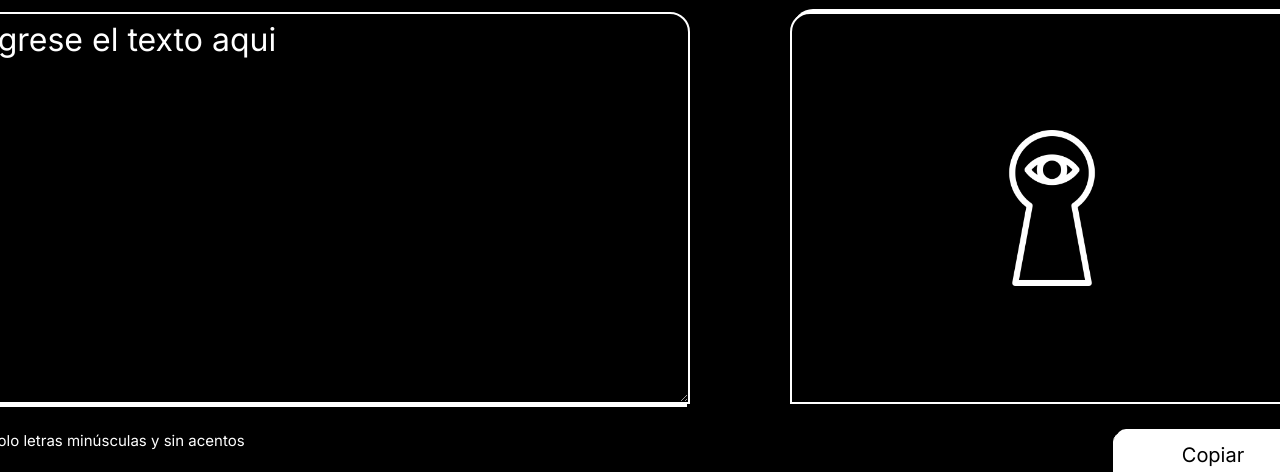
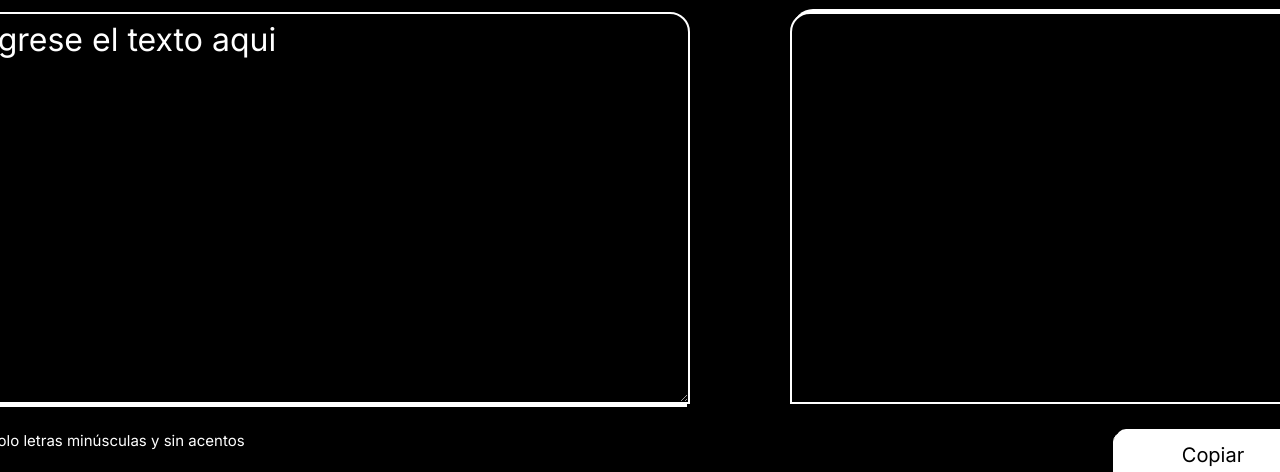
Before and after one commit to BiltFired/Challenge-Encriptador-de-texto-ONE, a plain HTML site: page index.html in a window 1280 px wide. Both pictures are taken after a click on the button "Encriptar". Shown: the part 37-509 px from the top of the page. Drawn offline with Linux system fonts and the light colour scheme.

Commit message:
Cambio de color al seleccionar y imagen desaparece al encriptar

```diff
--- a/config.js
+++ b/config.js
@@ -16,7 +16,7 @@ function encriptar(texto) {
     };
     for (let clave in diccionario) {
         let regex = new RegExp(clave, 'g');
-        encriptado = encriptado.replace(regex, diccionario[clave]);
+        encriptado = encriptado.replaceAll(regex, diccionario[clave]);
     }
     return encriptado;
 }
@@ -32,7 +32,7 @@ function desencriptar(texto) {
     };
     for (let clave in diccionario) {
         let regex = new RegExp(clave, 'g');
-        desencriptado = desencriptado.replace(regex, diccionario[clave]);
+        desencriptado = desencriptado.replaceAll(regex, diccionario[clave]);
     }
     return desencriptado;
 }
@@ -46,6 +46,8 @@ function handleClickEncriptar() {
     let texto = textArea.value;
     let resultado = encriptar(texto);
     mensajeArea.value = resultado;
+    textArea.value = "";
+    mensajeArea.style.backgroundImage = "none"
 }
 
 function handleClickCopiar() {
--- a/style.css
+++ b/style.css
@@ -62,6 +62,10 @@ main{
 
 .mensajeArea:focus{
     outline: none;
+}
+
+.mensajeArea::selection{
+    background: #8f3838;
 }
 
 .botones{
```
